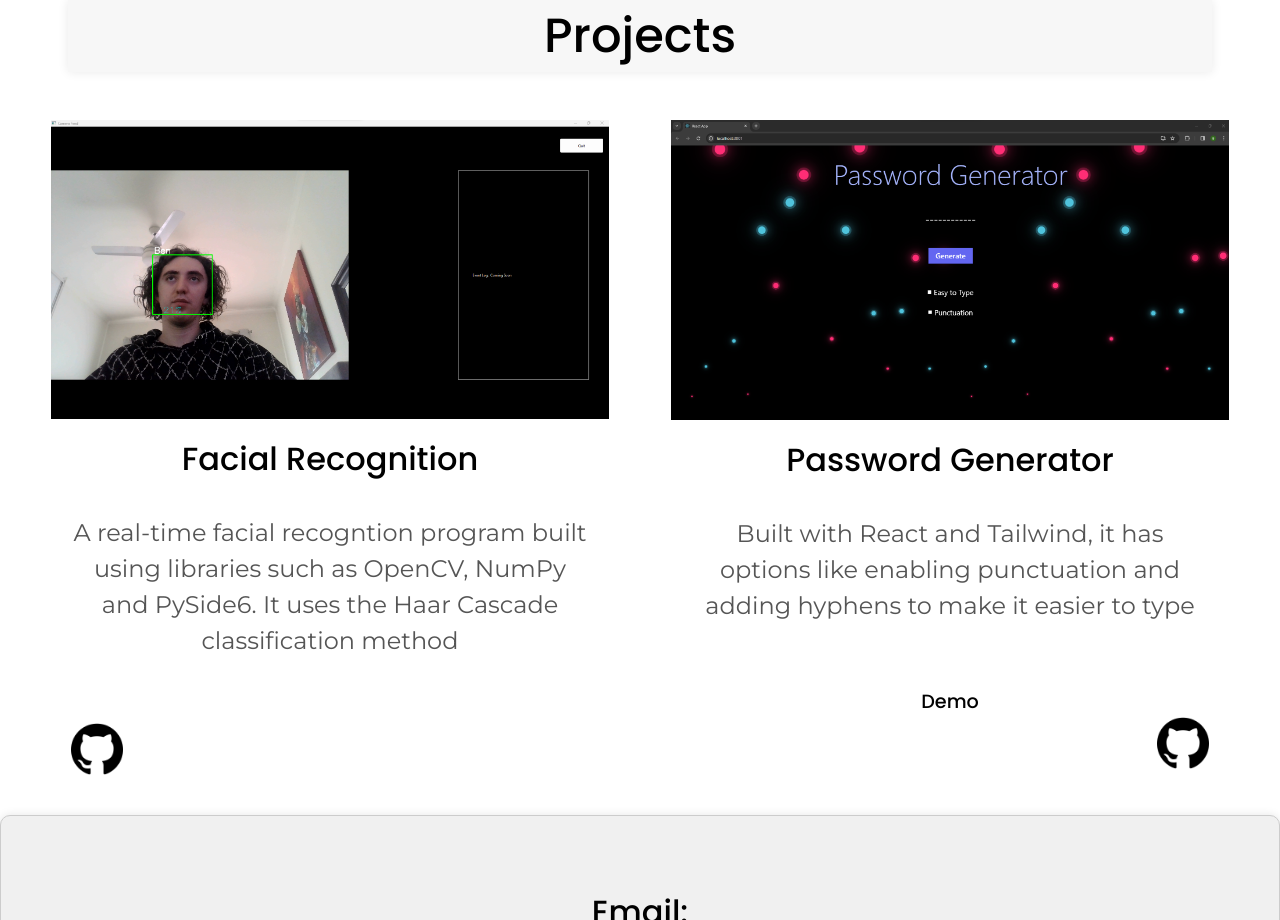
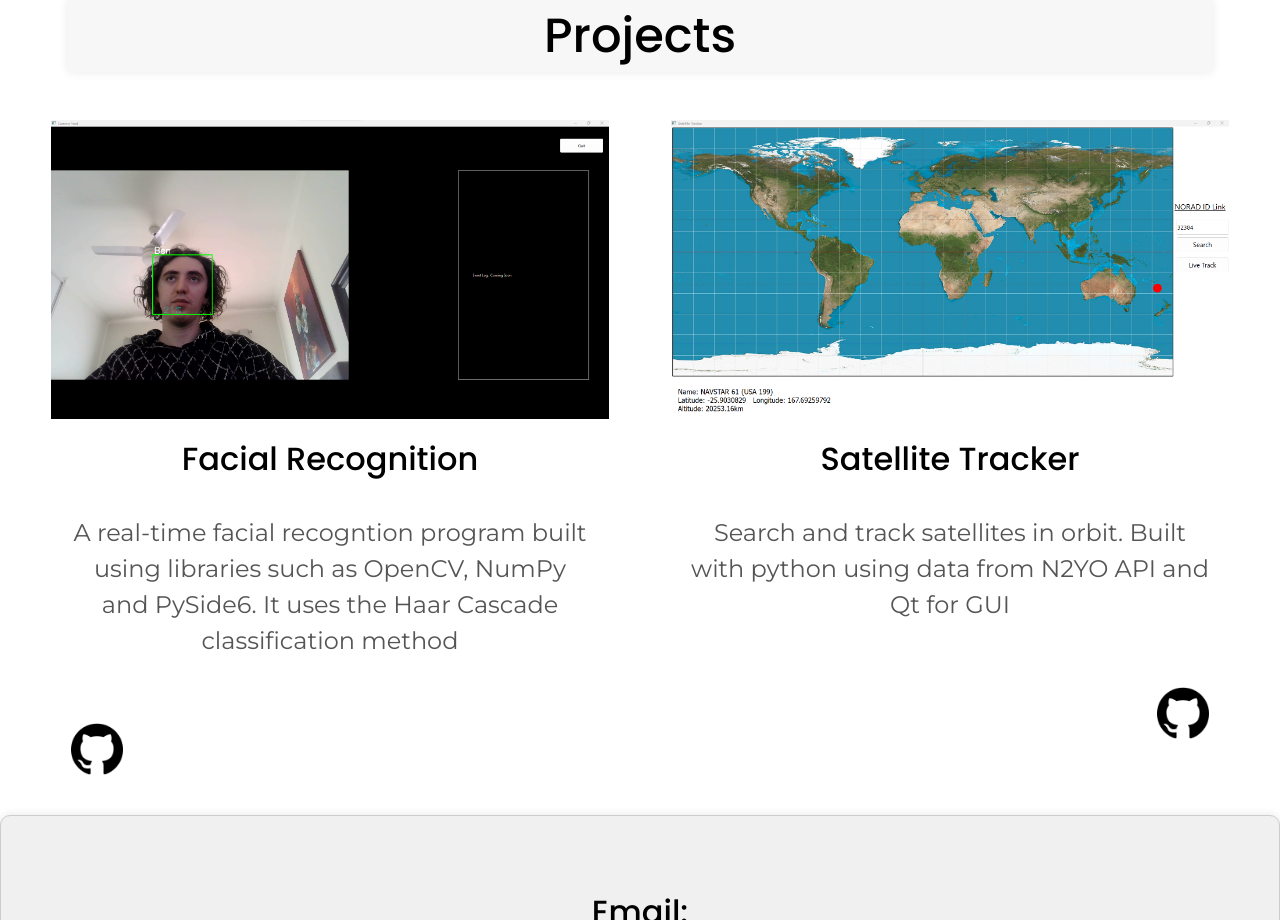
Before and after one commit to benhix/Portfolio, a React (Create React App) app: page / in a window 1280 px wide. Shown: the part 1640-2560 px from the top of the page. Built offline with nearby package versions, Linux system fonts and the light colour scheme.

Commit message:
Added Satellite Tracker

```diff
--- a/src/sections/Projects/Projects.css
+++ b/src/sections/Projects/Projects.css
@@ -52,7 +52,7 @@ section {
     color: #555;
   }
 
-  .git-link-passgen {
+  .git-link-sattrack {
     width: 10%;
     height: auto;
     float: right;
@@ -126,7 +126,7 @@ section {
             color: #555;
           }
 
-          .git-link-passgen,
+          .git-link-sattrack,
           .git-link-facerec {
             width: 10%;
             height: auto;
--- a/src/sections/Projects/Projects.js
+++ b/src/sections/Projects/Projects.js
@@ -1,5 +1,5 @@
 import React from "react";
-import passgenimg from '../../assets/images/passgen.png';
+import sattrackimg from '../../assets/images/sat_track.png';
 import facerecimg from '../../assets/images/facerec.png';
 import gitimg from '../../assets/images/github.png';
 
@@ -31,18 +31,17 @@ function Projects() {
                 </div>
 
                 <div className="tile">
-                    <div className="passgen">
+                    <div className="sattrack">
                         <div className="image-section">
-                            <img src={passgenimg} />
+                            <img src={sattrackimg} />
                         </div>
                         <div className="text-section">
-                            <h2 className="title">Password Generator</h2>
-                            <p className="bio">Built with React and Tailwind, it has options like enabling punctuation and adding hyphens to make it easier to type</p>
-                            <a href="https://benhix.github.io/Password-Generator/">
-                                <p className="demo">Demo</p>
+                            <h2 className="title">Satellite Tracker</h2>
+                            <p className="bio">Search and track satellites in orbit. Built with python using data from N2YO API and Qt for GUI </p>
+                            <a href="https://github.com/benhix/satellite_tracker">
                             </a>
                             <a href="https://github.com/benhix/Password-Generator">
-                                <img className="git-link-passgen" src={gitimg} />
+                                <img className="git-link-sattrack" src={gitimg} />
                             </a>
                         </div>
                     </div>
```
Also changed, not shown: src/assets/images/sat_track.png (added).
